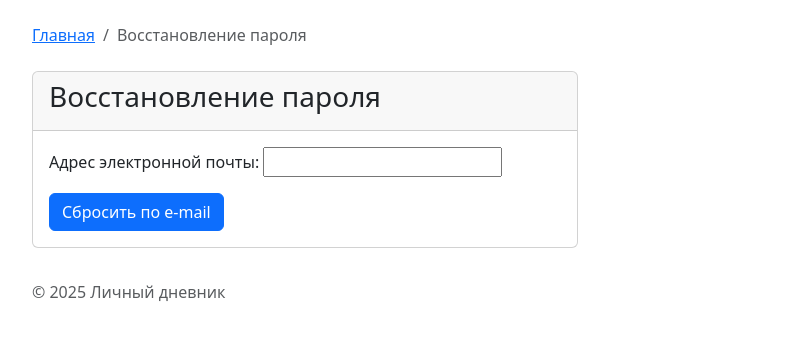
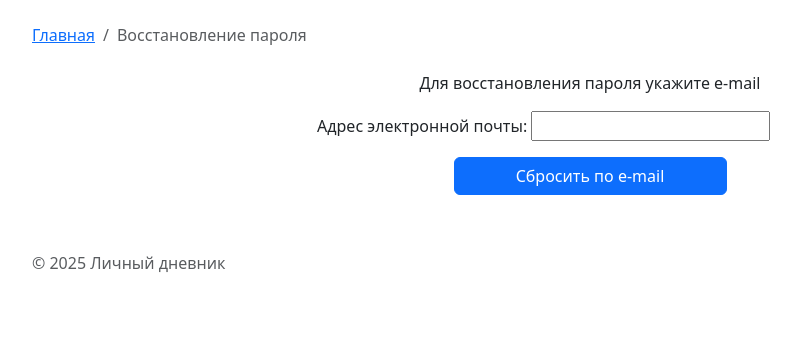
Before and after one commit to KarelinIvan/personal_diary, a Django app: page /users/reset-password/ in a window 1280 px wide. Shown: the part 57-404 px from the top of the page, without its empty margins (50-851 px from the left). Run offline with Django 5.2, Linux system fonts and the light colour scheme; some libraries are stand-ins or nearby versions.

Commit message:
39-й коммит,

```diff
--- a/users/templates/users/login.html
+++ b/users/templates/users/login.html
@@ -29,7 +29,9 @@
                                 <button type="submit" class="btn btn-primary">Войти</button>
                             </div>
                         </form>
-                        <p><a href="{% url 'users:reset_password' %}">Lost password?</a></p>
+                        <div class="d-grid gap-2 col-6 mx-auto mb-8">
+                            <p><a href="{% url 'users:reset_password' %}">Забыли пароль?</a></p>
+                        </div>
                     </div>
                 </div>
             </div>
--- a/users/templates/users/reset_password.html
+++ b/users/templates/users/reset_password.html
@@ -14,31 +14,21 @@
                     </ol>
                 </nav>
 
-                <div class="col-12">
-                    <form class="row" method="post" enctype="multipart/form-data">
-                        <div class="clo-3"></div>
-                        <div class="col-12">
-                            <div class="row">
-                                <div class="col-6">
-                                    <div class="card">
-                                        <div class="card-header">
-                                            <h3 class="card-title">
-                                                Восстановление пароля
-                                            </h3>
-                                        </div>
-                                        <div class="card-body">
-                                            {% csrf_token %}
-                                            {{ form.as_p }}
-                                            <button type="submit" class="btn btn-primary">Сбросить по e-mail</button>
-                                        </div>
-                                    </div>
-                                </div>
+                <div class="row justify-content-center">
+                    <div class="col-6">
+                        <p class="row justify-content-center">Для восстановления пароля укажите e-mail</p>
+                        <form method="post" action="{% url 'users:reset_password' %}">
+                            {% csrf_token %}
+                            {{ form.as_p }}
+                            <div class="d-grid gap-2 col-6 mx-auto mb-4">
+                                <button type="submit" class="btn btn-primary">Сбросить по e-mail</button>
                             </div>
-                        </div>
-                    </form>
+                        </form>
+                    </div>
                 </div>
             </div>
         </div>
     </div>
+    </div>
 </section>
 {% endblock %}
```
